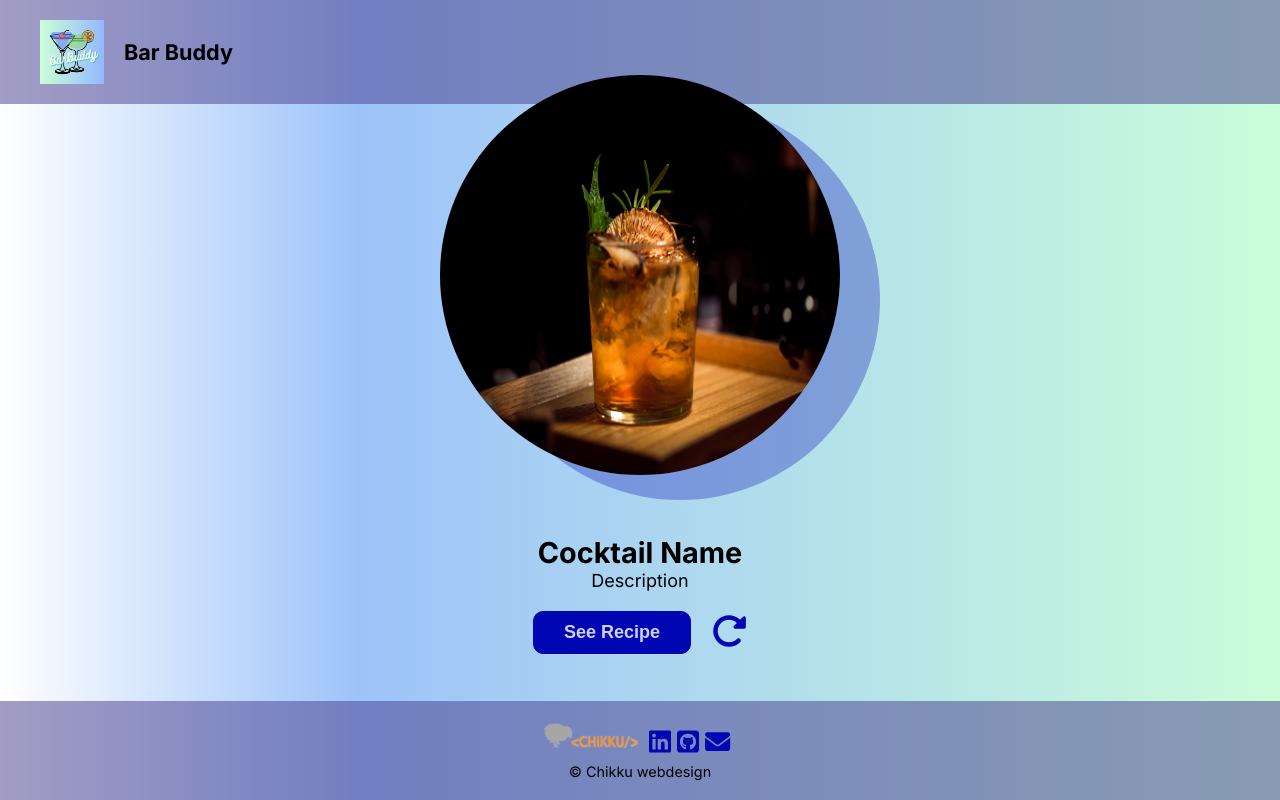
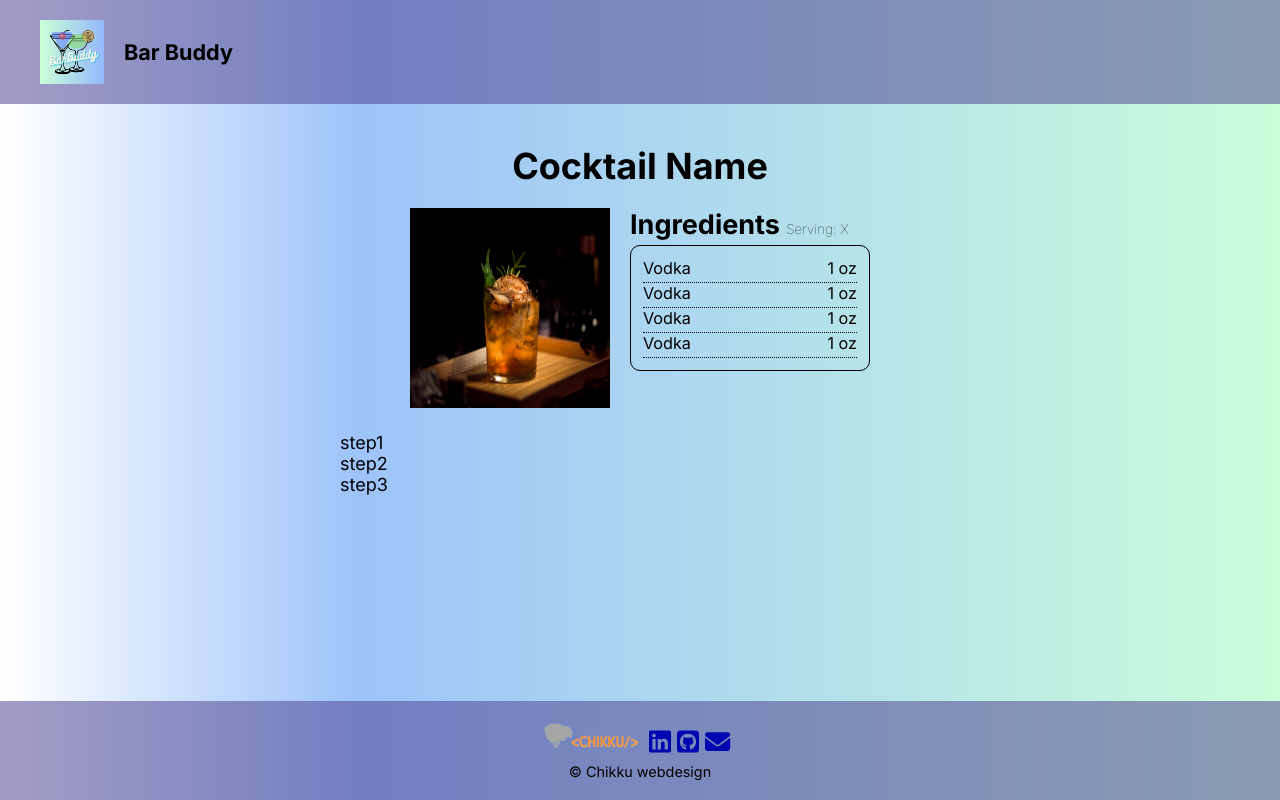
Before and after one commit to Sozai83/Project5_PartyBuddy, a Next.js app: page / in a window 1280 px wide. Built offline with nearby package versions, Linux system fonts and the light colour scheme.

Commit message:
added recipe page

```diff
--- a/src/app/components/lottery/LotteryTop.tsx
+++ b/src/app/components/lottery/LotteryTop.tsx
@@ -2,13 +2,16 @@ import Image from 'next/image'
 import Lottery from './lottery/Lottery'
 import { useState } from 'react';
 import Result from './result/Result';
+import Recipe from './recipe/Recipe';
 
 
 export default function LotteryTop() {
     const [result, setResult] = useState(true);
-    const [showRecipe, setShowRecipe] = useState();
+    const [showRecipe, setShowRecipe] = useState(true);
 
     return (
-        result ? <Result /> : <Lottery />
+        result && !showRecipe ? <Result /> :
+            showRecipe ? <Recipe /> :
+                <Lottery />
     )
 }
--- /dev/null
+++ b/src/app/components/lottery/recipe/Recipe.module.scss
@@ -0,0 +1,67 @@
+.recipeWrapper{
+    display: flex;
+    flex-direction: column;
+    align-items: center;
+    justify-content: center;
+    margin-top: 40px;
+
+    .top{
+        h1{
+            font-size: 2em;
+        }
+    }
+
+    .ingredients{
+        display: flex;
+        justify-content: space-between;
+        margin-top: 20px;
+
+        figure{
+            flex-basis: 240px;
+            img{
+                width: 200px;
+                height: 200px;
+            }
+        }
+
+        .ingredientsDesc{
+            margin-left: 20px;
+            flex-basis: calc(100% - 240px);
+            h2{
+                font-size: 1.5em;
+                margin-bottom: 4px;
+
+                span{
+                    font-size: 0.5em;
+                    font-weight: 100;
+                }
+            }
+
+            table{
+                padding: 10px;
+                border: 1px solid black;
+                border-radius: 10px;
+                width: 100%;
+                min-width: 240px;
+                font-size: 0.9em;
+
+                tr{
+                    display: flex;
+                    justify-content: space-between;
+                    padding-bottom: 4px;
+                    border-bottom: 1px dotted black;
+                }
+            }
+        }
+    }
+
+    .recipe{
+        margin-top: 20px;
+        width: 100%;
+        max-width: 600px;
+        text-align: left;
+        li{
+            list-style: none;
+        }
+    }
+}
--- /dev/null
+++ b/src/app/components/lottery/recipe/Recipe.tsx
@@ -0,0 +1,62 @@
+import styles from './Recipe.module.scss'
+import { FontAwesomeIcon } from '@fortawesome/react-fontawesome'
+import { faRotateRight } from '@fortawesome/free-solid-svg-icons'
+import Image from 'next/image'
+
+export default function Result() {
+    return (
+        <section className={styles.recipeWrapper}>
+            <section className={styles.top}>
+                <h1>Cocktail Name</h1>
+            </section>
+            <section className={styles.ingredients}>
+                <figure className={styles.resultImg}>
+                    <Image
+                        src="/img/cocktail/sample_cocktail.jpg"
+                        width={300}
+                        height={300}
+                        alt="Sample Cocktail"
+                    />
+                </figure>
+                <section className={styles.ingredientsDesc}>
+                    <h2>Ingredients <span>Serving: X</span></h2>
+                    <table>
+                        <tbody>
+                            <tr>
+                                <td>Vodka</td>
+                                <td>1 oz</td>
+                            </tr>
+                            <tr>
+                                <td>Vodka</td>
+                                <td>1 oz</td>
+                            </tr>
+                            <tr>
+                                <td>Vodka</td>
+                                <td>1 oz</td>
+                            </tr>
+                            <tr>
+                                <td>Vodka</td>
+                                <td>1 oz</td>
+                            </tr>
+                        </tbody>
+                    </table>
+                </section>
+            </section>
+
+
+            <section className={styles.recipe}>
+                <ul>
+                    <li>
+                        step1
+                    </li>
+                    <li>
+                        step2
+                    </li>
+                    <li>
+                        step3
+                    </li>
+                </ul>
+            </section>
+        </section>
+    )
+}
```
